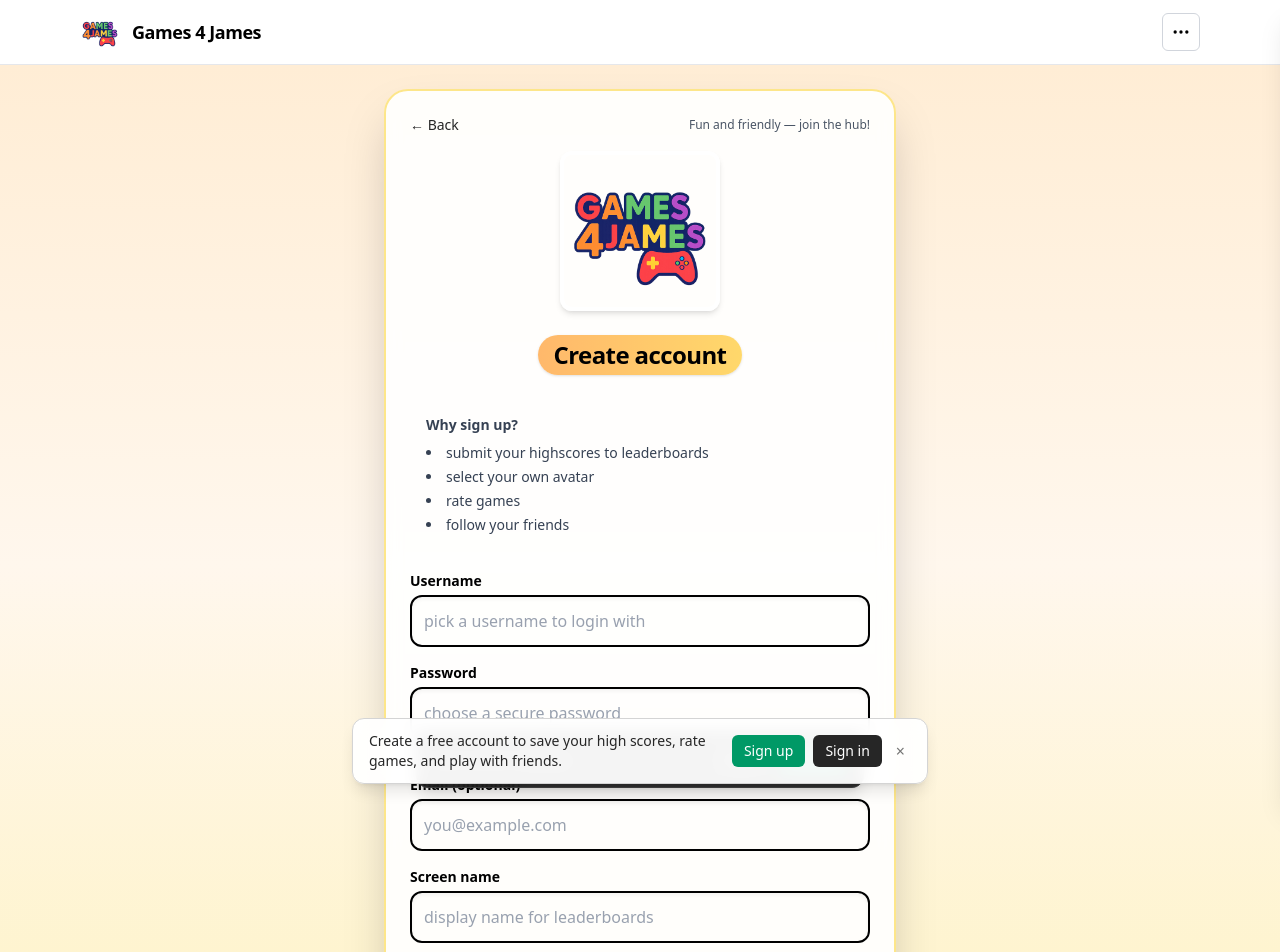
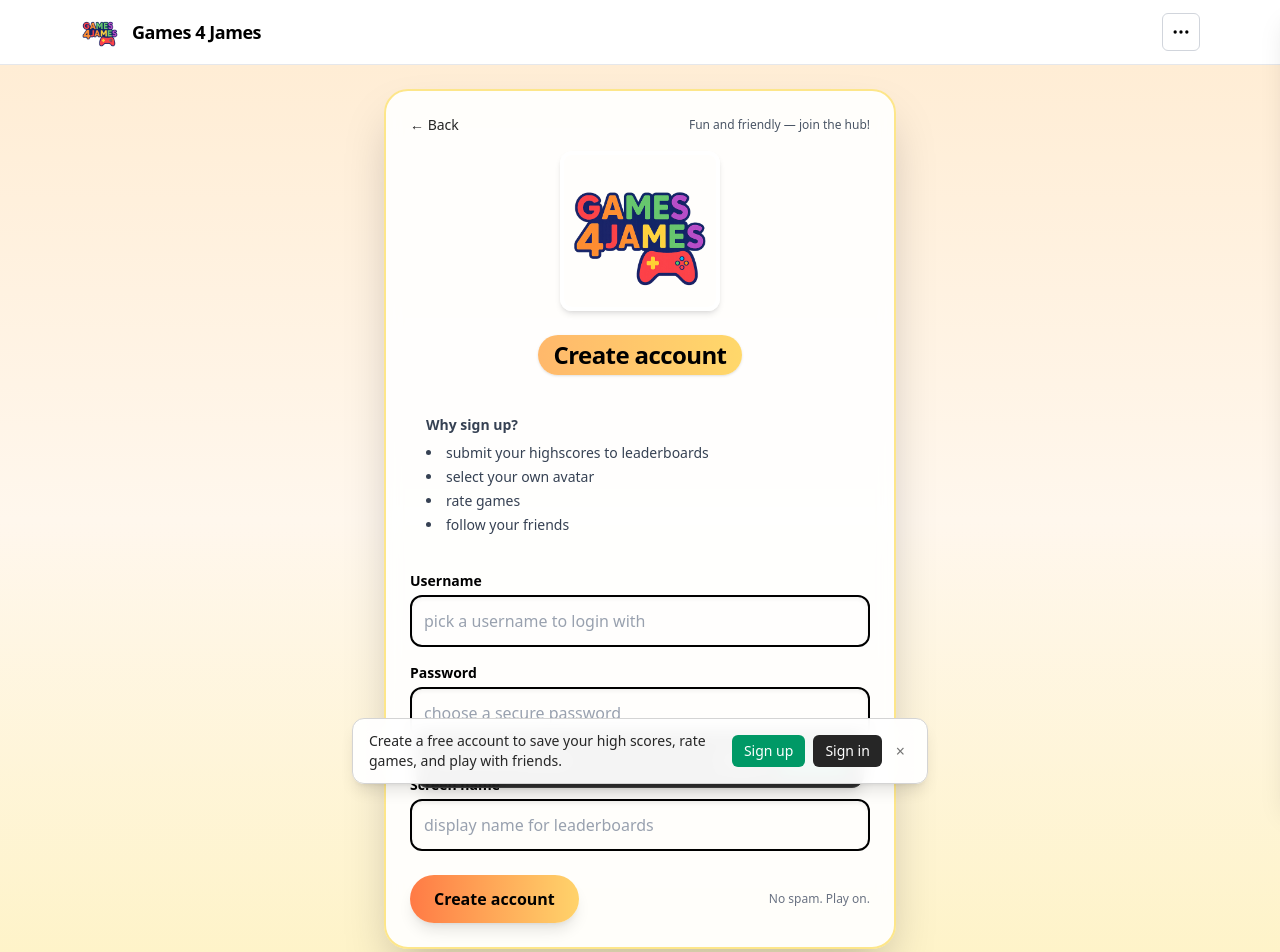
Before and after one commit to jamesevans28/james-games, a React (Vite) app: page /signup in a window 1280 px wide. Shown: the top 952 px of the page. Built offline with nearby package versions, Linux system fonts and the light colour scheme; no server answers.

Commit message:
remove email from the sign up form

```diff
--- a/src/pages/signup.tsx
+++ b/src/pages/signup.tsx
@@ -114,7 +114,7 @@ export default function SignupPage() {
             </div>
           </label>
 
-          <label className="block">
+          {/* <label className="block">
             <div className="text-sm font-semibold">Email (optional)</div>
             <input
               value={email}
@@ -125,7 +125,7 @@ export default function SignupPage() {
             {triedSubmit && validationErrors.email && (
               <div className="text-red-600 text-sm mt-1">{validationErrors.email}</div>
             )}
-          </label>
+          </label> */}
 
           <label className="block">
             <div className="text-sm font-semibold">Screen name</div>
```
